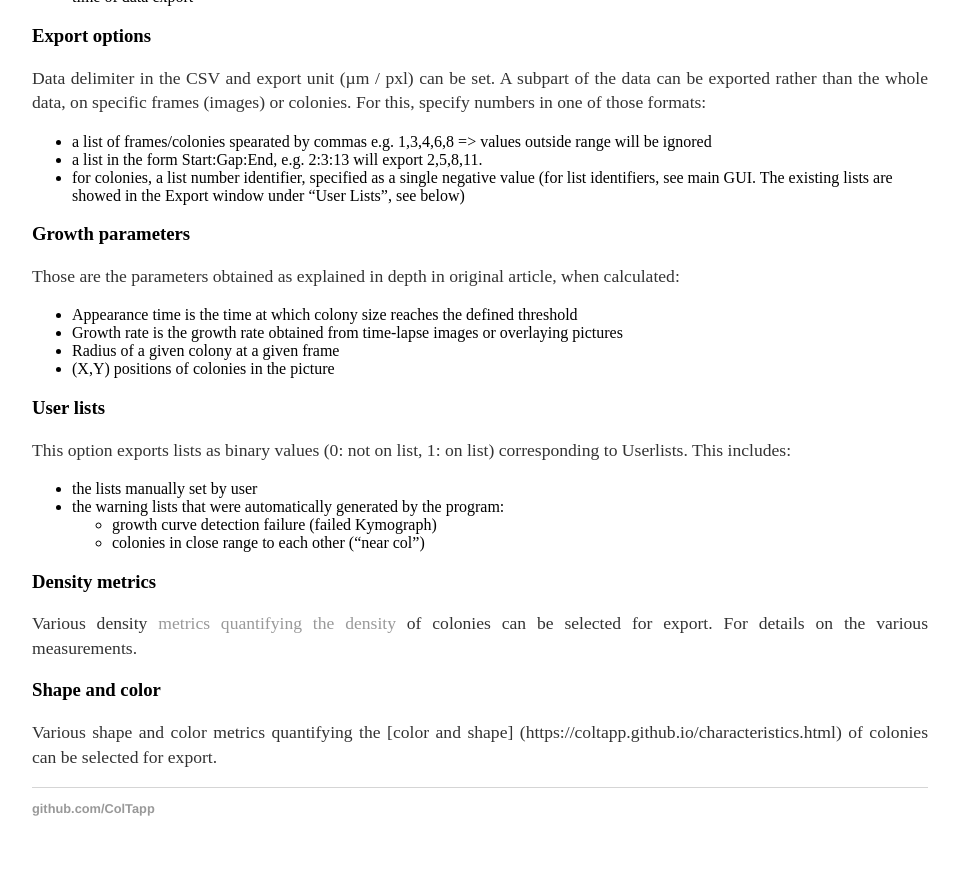
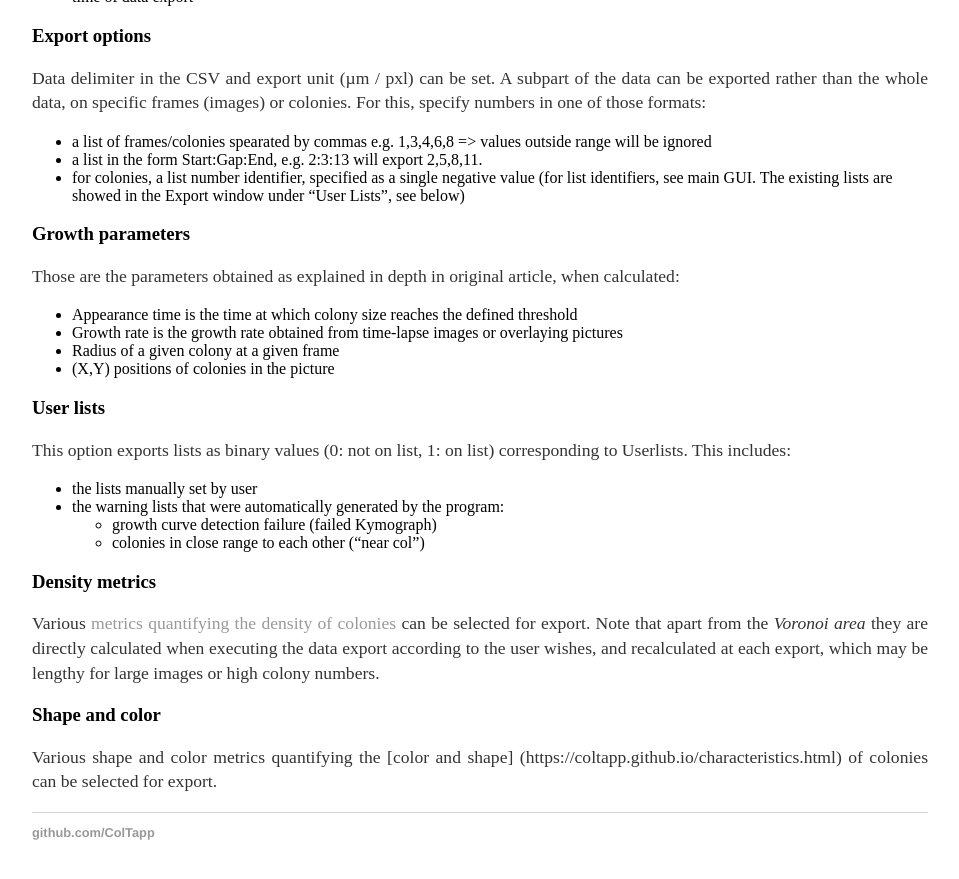
Before and after one commit to ColTapp/ColTapp.github.io, a Jekyll site: the page built from export.md, in a window 1280 px wide and 900 px high, scrolled down 1202 px. Shown: the top 879 px of the window, without its empty margins (160-1119 px from the left). Built offline with Jekyll 4.4.1, drawn with Linux system fonts in a browser that asks for light colours.

Commit message:
Update export.md

```diff
--- a/export.md
+++ b/export.md
@@ -41,7 +41,7 @@ This option exports lists as binary values (0: not on list, 1: on list) correspo
     - colonies in close range to each other ("near col")
 
 ### Density metrics
-Various density [metrics quantifying the density]({{site.url}}/characteristics.html) of colonies can be selected for export. For details on the various measurements.
+Various [metrics quantifying the density of colonies]({{site.url}}/characteristics.html) can be selected for export. Note that apart from the _Voronoi area_ they are directly calculated when executing the data export according to the user wishes, and recalculated at each export, which may be lengthy for large images or high colony numbers.
 
 ### Shape and color
 Various shape and color metrics quantifying the [color and shape] ({{site.url}}/characteristics.html) of colonies can be selected for export.
```
